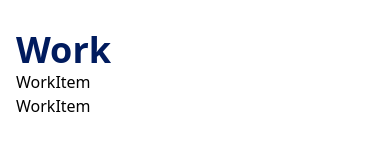
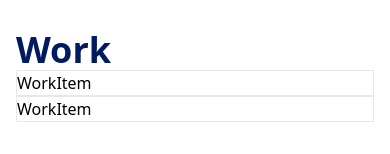
Before and after one commit to Raijinshinden/react-portfolio, a React (Vite) app: page / in a window 390 px wide. Shown: the part 878-1032 px from the top of the page. Built offline with nearby package versions, Linux system fonts and the light colour scheme.

Commit message:
Update WorkItem.jsx

```diff
--- a/src/components/WorkItem.jsx
+++ b/src/components/WorkItem.jsx
@@ -2,7 +2,7 @@ import React from 'react'
 
 const WorkItem = () => {
   return (
-    <ol className='flex flex-col md:flex-row relative'>WorkItem</ol>
+    <ol className='flex flex-col md:flex-row relative border'>WorkItem</ol>
   )
 }
 
```
